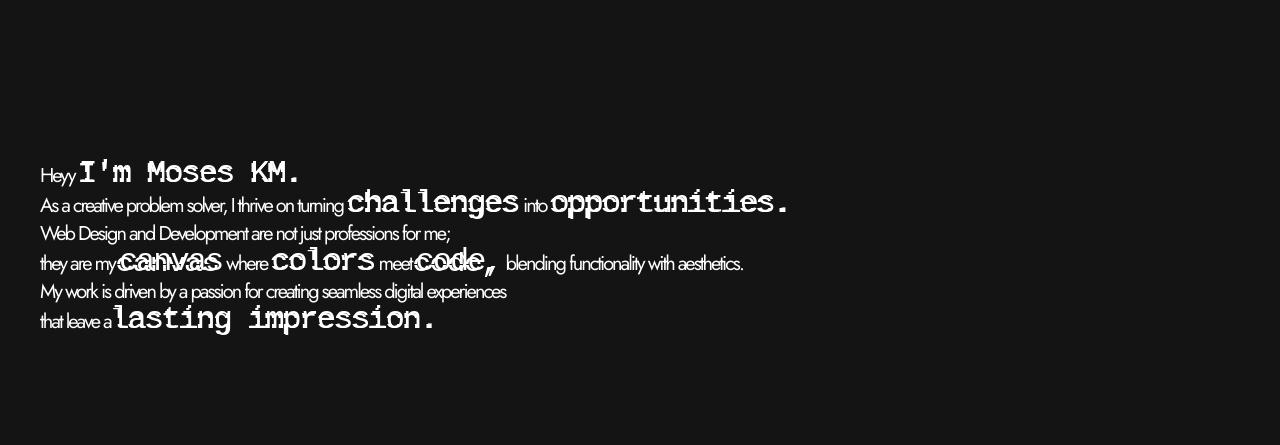
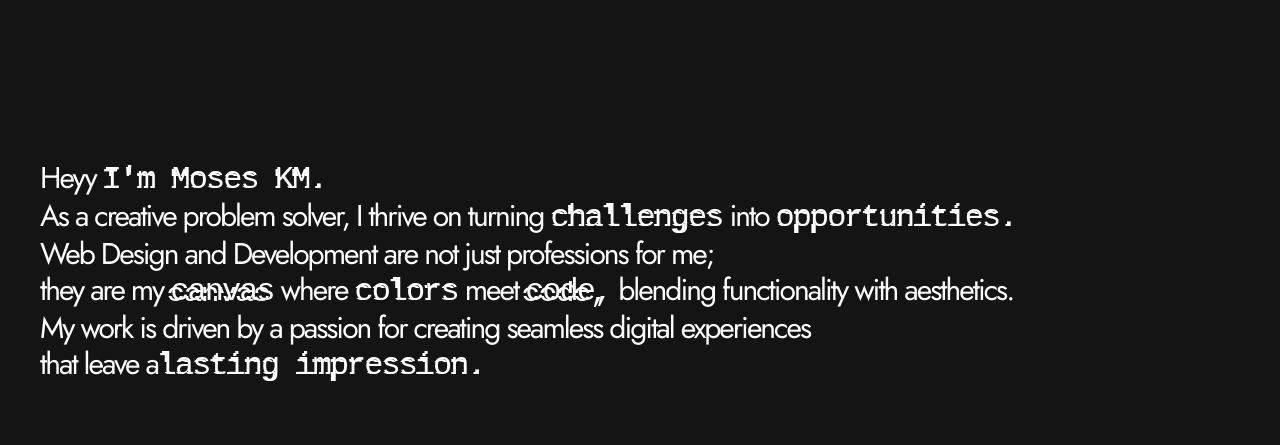
Before and after one commit to moses-ka/PortfolioMK, a Next.js app: page / in a window 1280 px wide. Shown: the part 780-1225 px from the top of the page. Built offline with nearby package versions, Linux system fonts and the light colour scheme; grey boxes are pictures that could not be loaded.

Commit message:
fixes to about me

```diff
--- a/src/app/components/AboutMe.tsx
+++ b/src/app/components/AboutMe.tsx
@@ -15,14 +15,12 @@ export default function AboutMe() {
       ref={ref}
     >
       <div className="flex flex-row justify-center md:justify-start items-center w-full">
-        <p className="w-full md:w-6/6 text-sm md:text-xl p-4 md:p-10 glitch-container leading-8  ">
+        <p className="w-full md:w-6/6 text-sm md:text-3xl p-4 md:p-10 glitch-container leading-8">
           Heyy <span className="glitch-text effect-1" data-text="I'm Moses KM."> I'm Moses KM. </span> <br />
-           As a creative problem solver, I thrive on turning <span className="glitch-text effect-1" data-text="challenges "> challenges </span> into <span className="glitch-text effect-1" data-text="opportunities."> opportunities. </span>  <br />
-
-          Web Design and Development are not just professions for me; <br /> they are my <span className="glitch-text text-blue-400 effect-2" data-text="canvas."> canvas </span> where <span className="glitch-text effect-1" data-text="colors"> colors </span> meet <span className="glitch-text effect-2" data-text="code,">
-            code, </span> blending functionality with aesthetics. <br />
+          As a creative problem solver, I thrive on turning <span className="glitch-text effect-1" data-text="challenges"> challenges </span> into <span className="glitch-text effect-1" data-text="opportunities."> opportunities. </span> <br />
+          Web Design and Development are not just professions for me; <br /> they are my <span className="glitch-text text-blue-400 effect-2" data-text="canvas."> canvas </span> where <span className="glitch-text effect-1" data-text="colors"> colors </span> meet <span className="glitch-text effect-2" data-text="code,"> code, </span> blending functionality with aesthetics. <br />
           My work is driven by a passion for creating seamless digital experiences <br /> that leave a
-          <span className="glitch-text effect-1" data-text="lasting impression.">lasting impression.</span>
+          <span className="glitch-text effect-1" data-text="lasting impression."> lasting impression.</span>
         </p>
       </div>
     </motion.div>
```
